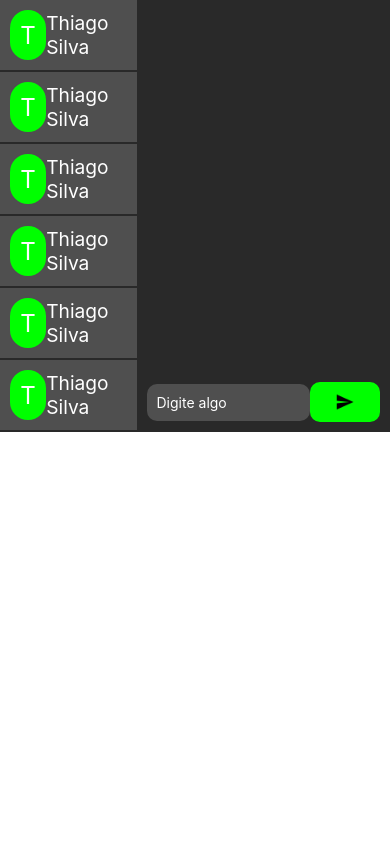
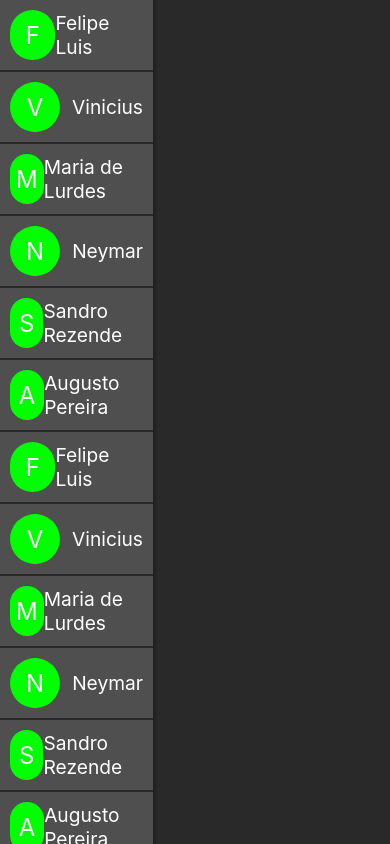
Before and after one commit to Joao-SilvaFarias/app03, a React Native app: screen / in a window 390 px wide. Shown: the top 844 px of the page. Built offline with nearby package versions, Linux system fonts and the light colour scheme.

Commit message:
Acabando

```diff
--- a/App.js
+++ b/App.js
@@ -1,5 +1,5 @@
 import { StatusBar } from 'expo-status-bar';
-import { useState } from 'react';
+import { useState, useRef } from 'react';
 import { StyleSheet, Text, View, FlatList, TouchableOpacity, Image } from 'react-native';
 import { SectionList, TextInput } from 'react-native-web';
 
@@ -7,21 +7,31 @@
 
   const [contatos, setContatos] = useState(
     [
-      {nome: "Thiago Silva", telefone: 11983927392, id: 1, mensagens: [{id: 1, mensagem: "Oi"}, {id: 2, mensagem: "Beleza"}]},
-      {nome: "Thiago Silva", telefone: 11983927392, id: 2, mensagens: [{id: 1, mensagem: "Olá"}, {id: 2, mensagem: "Tbm"}]},
-      {nome: "Thiago Silva", telefone: 11983927392, id: 3, mensagens: [{id: 1, mensagem: "Bom dia"}, {id: 2, mensagem: "Tranquilo"}]},
-      {nome: "Thiago Silva", telefone: 11983927392, id: 4, mensagens: [{id: 1, mensagem: "Boa noite"}, {id: 2, mensagem: "Tudo bem?"}]},
-      {nome: "Thiago Silva", telefone: 11983927392, id: 5, mensagens: [{id: 1, mensagem: "Beleza"}, {id: 2, mensagem: "Tudo azul?"}]},
-      {nome: "Thiago Silva", telefone: 11983927392, id: 6, mensagens: [{id: 1, mensagem: "Boa tarde"}, {id: 2, mensagem: "Beleza"}]}
+      { nome: "Felipe Luis", telefone: 11983927777, id: 1, mensagens: [{ id: 1, mensagem: "Oi" }, { id: 2, mensagem: "Beleza" }] },
+      { nome: "Vinicius", telefone: 11983927426, id: 2, mensagens: [{ id: 1, mensagem: "Olá" }, { id: 2, mensagem: "Tbm" }] },
+      { nome: "Maria de Lurdes", telefone: 11983927256, id: 3, mensagens: [{ id: 1, mensagem: "Bom dia" }, { id: 2, mensagem: "Tranquilo" }] },
+      { nome: "Neymar", telefone: 11983927742, id: 4, mensagens: [{ id: 1, mensagem: "Boa noite" }, { id: 2, mensagem: "Tudo bem?" }] },
+      { nome: "Sandro Rezende", telefone: 11947227392, id: 5, mensagens: [{ id: 1, mensagem: "Beleza" }, { id: 2, mensagem: "Tudo azul?" }] },
+      { nome: "Augusto Pereira", telefone: 11983927392, id: 6, mensagens: [{ id: 1, mensagem: "Boa tarde" }, { id: 2, mensagem: "Beleza" }] },
+      { nome: "Felipe Luis", telefone: 11983927777, id: 7, mensagens: [{ id: 1, mensagem: "Oi" }, { id: 2, mensagem: "Beleza" }] },
+      { nome: "Vinicius", telefone: 11983927426, id: 8, mensagens: [{ id: 1, mensagem: "Olá" }, { id: 2, mensagem: "Tbm" }] },
+      { nome: "Maria de Lurdes", telefone: 11983927256, id: 9, mensagens: [{ id: 1, mensagem: "Bom dia" }, { id: 2, mensagem: "Tranquilo" }] },
+      { nome: "Neymar", telefone: 11983927742, id: 10, mensagens: [{ id: 1, mensagem: "Boa noite" }, { id: 2, mensagem: "Tudo bem?" }] },
+      { nome: "Sandro Rezende", telefone: 11947227392, id: 11, mensagens: [{ id: 1, mensagem: "Beleza" }, { id: 2, mensagem: "Tudo azul?" }] },
+      { nome: "Augusto Pereira", telefone: 11983927392, id: 12, mensagens: [{ id: 1, mensagem: "Boa tarde" }, { id: 2, mensagem: "Beleza" }] },
+      { nome: "Felipe Luis", telefone: 11983927777, id: 13, mensagens: [{ id: 1, mensagem: "Oi" }, { id: 2, mensagem: "Beleza" }] },
+      { nome: "Vinicius", telefone: 11983927426, id: 14, mensagens: [{ id: 1, mensagem: "Olá" }, { id: 2, mensagem: "Tbm" }] },
+      { nome: "Maria de Lurdes", telefone: 11983927256, id: 15, mensagens: [{ id: 1, mensagem: "Bom dia" }, { id: 2, mensagem: "Tranquilo" }] }
     ]
   );
 
   const [mensagem, setMensagem] = useState("");
   const [currentContact, setCurrentContact] = useState("");
-
+  const [alerta, setAlerta] = useState(false);
+  const [add, setAdd] = useState(false);
 
   const renderItem = ({ item }) => (
-    <TouchableOpacity style={styles.contato} onPress={() => abrir(item.id)}>
+    <TouchableOpacity style={styles.contato} onPress={() => abrir(item.id)} onLongPress={() => exibirAlerta(item.id)}>
       <Text style={styles.primeiraLetra}>{item.nome.charAt(0)}</Text>
       <Text style={styles.nome}>{item.nome}</Text>
     </TouchableOpacity>
@@ -34,16 +44,31 @@
   );
 
   const abrir = (id) => {
+    if(alerta === false){
       const contato = contatos.find(c => c.id === id);
       setCurrentContact(contato);
     }
+  }
+
+  const exibirAlerta = (id) => {
+    const contato = contatos.find(c => c.id === id);
+    setCurrentContact(contato);
+    setAlerta(true);
+  }
+
+  const excluir = (id) => {
+    const novaListaContatos = contatos.filter(c => c.id !== id);
+    setContatos(novaListaContatos);
+    setCurrentContact("");
+    setAlerta(false);
+  }
 
   const enviarMensagem = () => {
-    if(mensagem.trim() !== ""){
-      const novaMensagem = {id: Date.now().toString(), mensagem: mensagem};
+    if (mensagem.trim() !== "") {
+      const novaMensagem = { id: Date.now().toString(), mensagem: mensagem };
       const index = contatos.findIndex(c => c.id === currentContact.id);
       const novaLista = [...contatos[index].mensagens, novaMensagem];
-    const novoContato = {...currentContact, mensagens: novaLista};
+      const novoContato = { ...currentContact, mensagens: novaLista };
       const novaListaContatos = [...contatos];
       novaListaContatos[index].mensagens = novaLista;
       setContatos(novaListaContatos)
@@ -65,13 +90,38 @@
           keyExtractor={(item) => item.id}
           renderItem={mensagemItem}
         />
+        {currentContact &&
         <View style={styles.containerInput}>
-          <TextInput placeholder='Digite algo' style={styles.input} value={mensagem} onChangeText={(text) => setMensagem(text)}/>
+        <TextInput placeholder='Digite algo' style={styles.input} value={mensagem} onChangeText={(text) => setMensagem(text)} />
         <TouchableOpacity style={styles.button} onPress={enviarMensagem}>
-            <Image style={styles.img} source={require("./icon_enviar.png")}/>
+          <Image style={styles.img} source={require("./icon_enviar.png")} />
+        </TouchableOpacity>
+      </View>
+        }
+      </View>
+      {alerta && (
+        <View style={styles.alerta}>
+          <View>
+            <Text style={styles.textMensagem}>Tem certeza?</Text>
+          </View>
+          <View>
+            <Text style={styles.textMensagem}>
+              Apagar {currentContact.nome}
+            </Text>
+          </View>
+          <View style={styles.buttonsAlert}>
+            <TouchableOpacity style={styles.button} onPress={() => setAlerta(false)}>
+              <Text style={styles.textMensagem}>Cancelar</Text>
+            </TouchableOpacity>
+            <TouchableOpacity
+              style={styles.button}
+              onPress={() => excluir(currentContact.id)}
+            >
+              <Text style={styles.textMensagem}>Excluir</Text>
             </TouchableOpacity>
           </View>
         </View>
+      )}
     </View>
   );
 }
@@ -86,9 +136,11 @@
   list: {
     display: "flex",
     flexDirection: "column",
-    width: "35%",
+    width: "40%",
     scrollbarWidth: "none",
     msOverflowStyle: "none",
+    borderRightWidth: 3,
+    borderRightColor: "#222222"
   },
   contato: {
     width: "100%",
@@ -117,7 +169,7 @@
     color: "#fff"
   },
   constainer2: {
-    width: "65%",
+    width: "60%",
     display: "flex",
     flexDirection: "column",
     alignItems: "flex-start",
@@ -147,7 +199,9 @@
   listMensagens: {
     display: "flex",
     padding: 20,
-    width: "100%"
+    width: "100%",
+    scrollbarWidth: "none",
+    msOverflowStyle: "none",
   },
   input: {
     padding: 10,
@@ -172,5 +226,27 @@
   img: {
     width: 20,
     height: 20
+  },
+  alerta: {
+    width: 400,
+    height: 200,
+    padding: 20,
+    backgroundColor: "#4f4f4f",
+    borderRadius: 10,
+    position: "absolute",
+    left: "50%",
+    top: "50%",
+    transform: "translate(-50%, -50%)",
+    display: "flex",
+    alignItems: "flex-start",
+    justifyContent: "space-between"
+  },
+  buttonsAlert: {
+    display: "flex",
+    flexDirection: "row",
+    alignItems: "center",
+    justifyContent: "flex-end",
+    gap: 10,
+    width: "100%"
   }
 });
```
Lines whose indentation alone changed are shown as unchanged.
